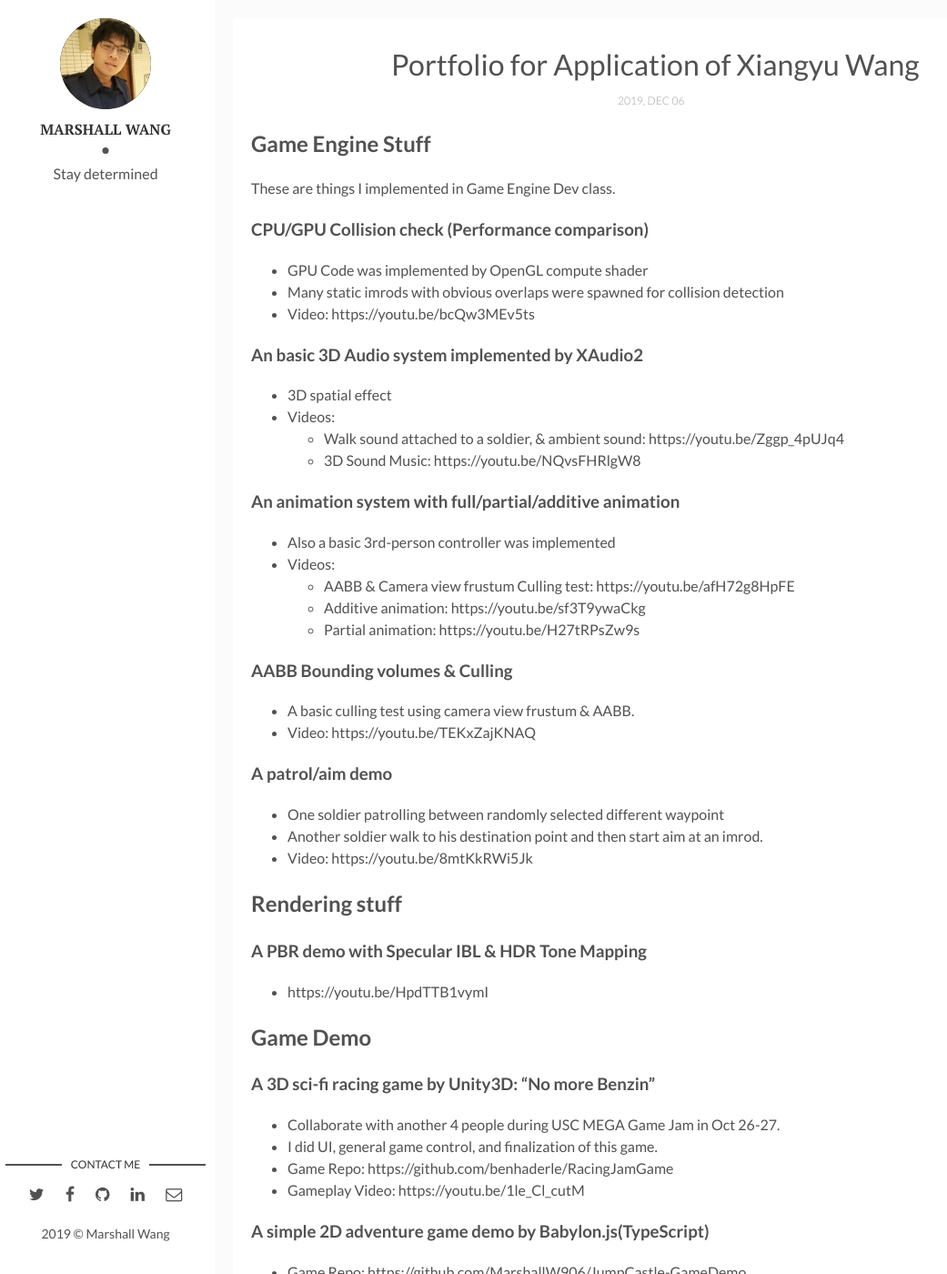
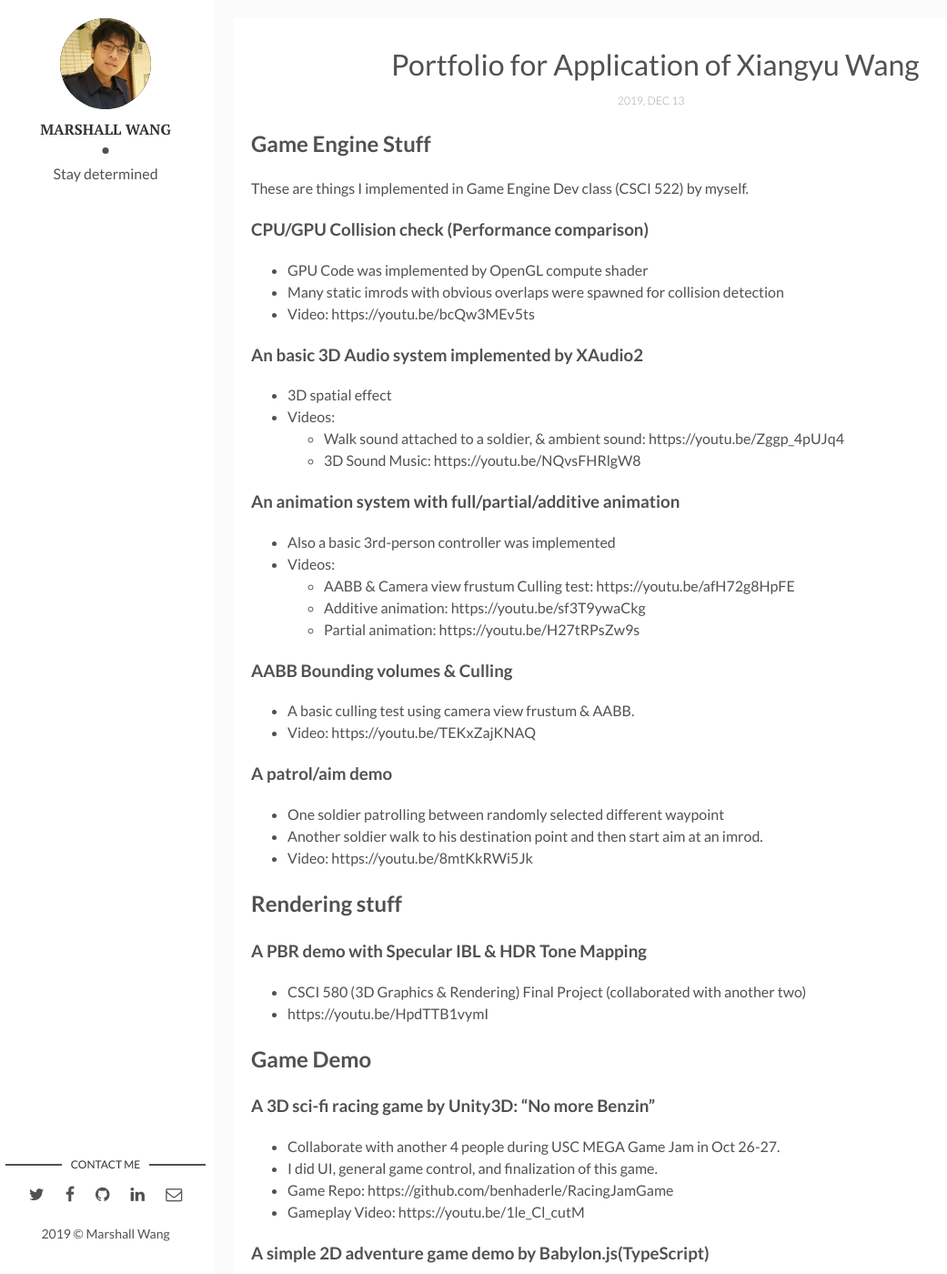
Before and after one commit to MarshallW906/MarshallW906.github.io, a Jekyll site: the page built from _posts/2019-01-14-Portfolio-of-Xiangyu-Wang.markdown, in a window 1280 px wide and 1400 px high. Shown: the whole window at 91% size, without its empty margins (4-1045 px from the left). Built offline with Jekyll 4.4.1, drawn with Linux system fonts in a browser that asks for light colours.

Commit message:
Portfolio: description check

```diff
--- a/_posts/2019-01-14-Portfolio-of-Xiangyu-Wang.markdown
+++ b/_posts/2019-01-14-Portfolio-of-Xiangyu-Wang.markdown
@@ -1,12 +1,12 @@
 ---
 layout: post
 title: Portfolio for Application of Xiangyu Wang
-date: 2019-12-5 19:00:00 -0800
+date: 2019-12-13 03:00:00 -0800
 tags: [Application]
 ---
 
 ## Game Engine Stuff
-These are things I implemented in Game Engine Dev class.
+These are things I implemented in Game Engine Dev class (CSCI 522) by myself.
 
 ### CPU/GPU Collision check (Performance comparison)
 - GPU Code was implemented by OpenGL compute shader
@@ -37,6 +37,7 @@ These are things I implemented in Game Engine Dev class.
 
 ## Rendering stuff
 ### A PBR demo with Specular IBL & HDR Tone Mapping
+- CSCI 580 (3D Graphics & Rendering) Final Project (collaborated with another two)
 - https://youtu.be/HpdTTB1vymI
 
 ## Game Demo
@@ -65,7 +66,7 @@ These are things I implemented in Game Engine Dev class.
 - Design Statement: https://github.com/MarshallW906/ConsGame_Task1/blob/gh-pages/README.md
 
 ## Miscellaneous
-## Anonymous Forum (Collaborate with classmates)
+### Anonymous Forum (Collaborate with classmates)
 
 - I designed an anonymous forum's backend with other 3 classmates during my undergraduate studies.
 - Here is the group: https://github.com/Chun-Ge
```
